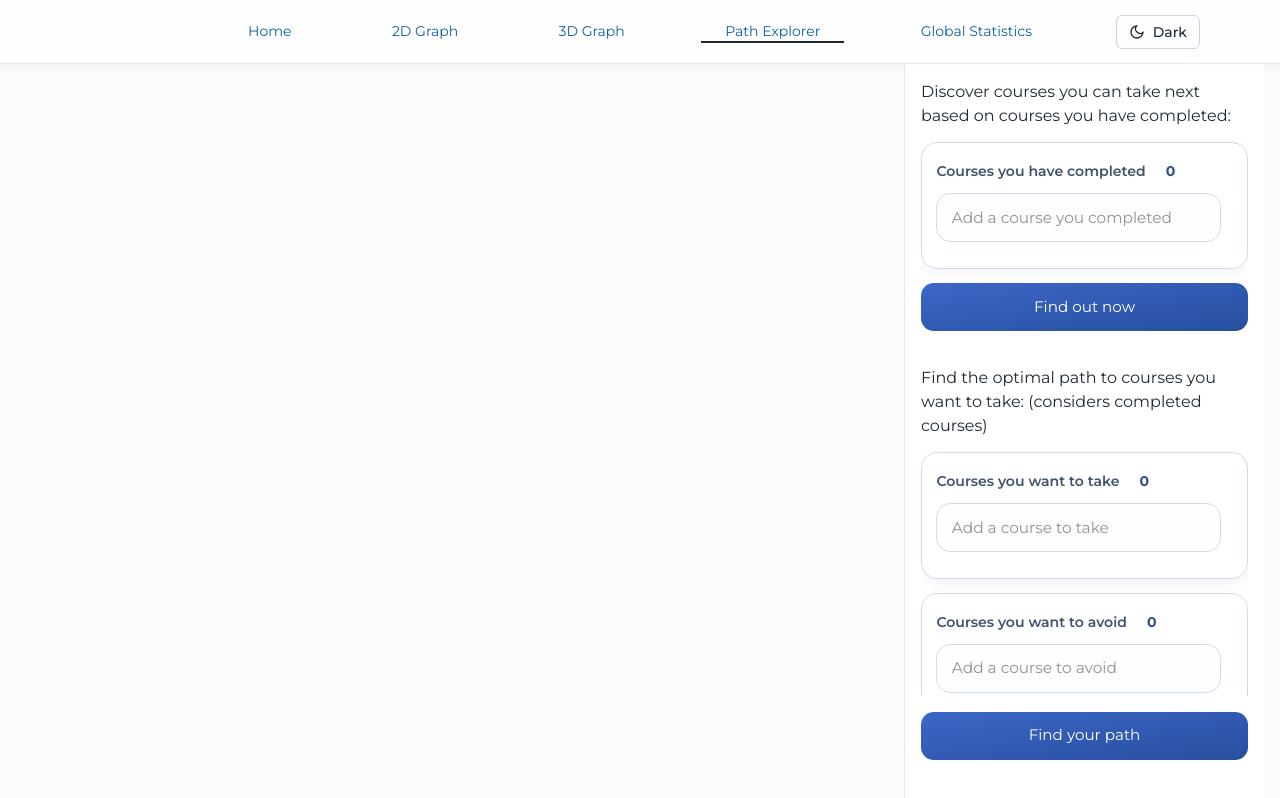
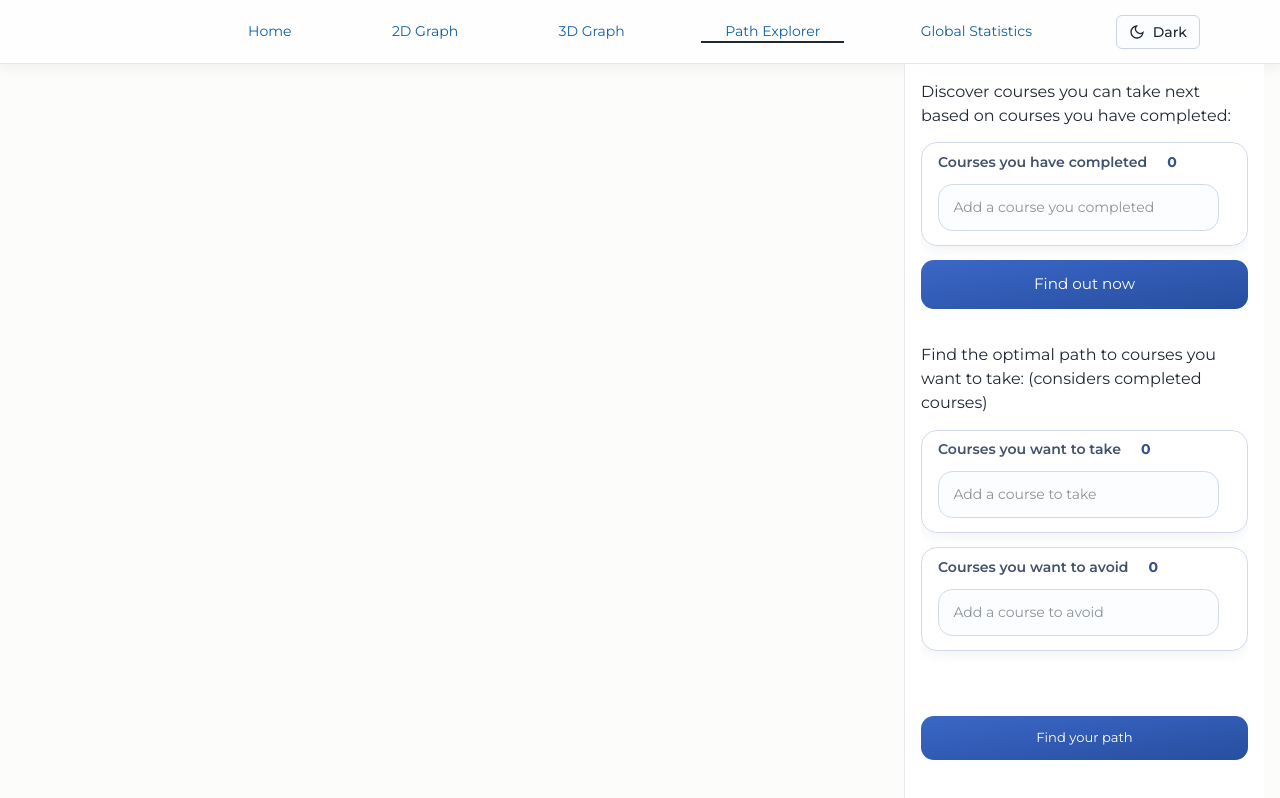
Before and after one commit to andrei-akopian/UofTExplorer, a React (Vite) app in the folder frontend/: page /path-explorer in a window 1280 px wide. Built offline with nearby package versions, Linux system fonts and the light colour scheme; a web font is replaced by a local one.

Commit message:
fix: make path explorer layout smaller

```diff
--- a/frontend/src/components/search/CourseSearchBar.tsx
+++ b/frontend/src/components/search/CourseSearchBar.tsx
@@ -50,7 +50,7 @@ export default function CourseSearchBar({
   }, [searchResults]);
 
   return (
-    <div className="border-border-card bg-card-bg shadow-card relative w-full shrink-0 rounded-2xl border px-[0.9rem] py-[0.85rem] pb-[0.95rem] text-sm">
+    <div className="border-border-card bg-card-bg shadow-card relative w-full shrink-0 rounded-2xl border px-4 py-1 text-sm">
       <label
         className="text-text-muted mb-[0.45rem] flex items-center gap-[0.55rem] text-[0.88rem] font-semibold"
         htmlFor="avoidedSearch"
@@ -62,7 +62,7 @@ export default function CourseSearchBar({
       </label>
       <input
         type="text"
-        className="border-border-card bg-input-bg focus:border-focus-border focus:ring-focus-ring box-border w-[96%] rounded-[0.9rem] border px-[0.9rem] py-[0.78rem] text-[0.96rem] focus:ring-2 focus:outline-none"
+        className="border-border-card bg-input-bg focus:border-focus-border focus:ring-focus-ring box-border w-[96%] rounded-[0.9rem] border px-[0.9rem] py-[0.78rem] text-sm focus:ring-2 focus:outline-none"
         placeholder={placeholder}
         autoComplete="off"
         value={query}
--- a/frontend/src/pages/PathExplorer.tsx
+++ b/frontend/src/pages/PathExplorer.tsx
@@ -154,12 +154,12 @@ export default function PathExplorer() {
 
         <div
           id="bottomSection"
-          className="mb-6 flex shrink-0 flex-col items-center gap-3"
+          className="mb-6 flex shrink-0 flex-col items-center gap-3 text-sm"
         >
           <button
             id="demoSendButton"
             type="button"
-            className="from-btn-gradient-from to-btn-gradient-to w-full cursor-pointer self-stretch rounded-[0.8rem] border-0 bg-linear-to-br px-4 py-[0.8rem] text-[0.95rem] text-white hover:brightness-105 disabled:cursor-wait disabled:opacity-70"
+            className="from-btn-gradient-from to-btn-gradient-to w-full cursor-pointer self-stretch rounded-[0.8rem] border-0 bg-linear-to-br px-4 py-[0.8rem] text-[0.82rem] text-white hover:brightness-105 disabled:cursor-wait disabled:opacity-70"
             onClick={handleRunPathFinder}
           >
             Find your path
@@ -171,18 +171,18 @@ export default function PathExplorer() {
           >
             <p
               id="fundamentalsInfo"
-              className="text-text-secondary m-0 mb-[0.6rem] text-[0.9rem] font-medium"
+              className="text-text-secondary m-0 mb-[0.6rem] text-[0.8rem] font-medium"
             ></p>
             <p
               id="progressStatus"
-              className="border-l-border-from bg-code-bg text-text-code m-0 rounded-[0.2rem] border-l-[3px] p-2 pl-[0.7rem] font-mono text-[0.85rem]"
+              className="border-l-border-from bg-code-bg text-text-code m-0 rounded-[0.2rem] border-l-[3px] p-2 pl-[0.7rem] font-mono text-[0.78rem]"
             >
               Starting...
             </p>
             <button
               id="cancelSolverButton"
               type="button"
-              className="bg-btn-error hover:bg-btn-error-hover disabled:bg-btn-error-disabled w-full cursor-pointer self-stretch rounded-sm border-0 px-4 py-2 text-[0.85rem] font-medium text-white transition-colors duration-200 disabled:cursor-not-allowed"
+              className="bg-btn-error hover:bg-btn-error-hover disabled:bg-btn-error-disabled w-full cursor-pointer self-stretch rounded-sm border-0 px-4 py-2 text-[0.78rem] font-medium text-white transition-colors duration-200 disabled:cursor-not-allowed"
             >
               Cancel
             </button>
@@ -192,8 +192,8 @@ export default function PathExplorer() {
             className="w-full self-stretch"
             style={{ display: "none" }}
           >
-            <div className="border-warning-border bg-warning-bg text-warning-text flex items-start gap-[0.6rem] rounded-[0.8rem] border px-[0.8rem] py-[0.65rem] text-[0.85rem] leading-[1.4]">
-              <span className="shrink-0 text-[1.1rem]">⚠️</span>
+            <div className="border-warning-border bg-warning-bg text-warning-text flex items-start gap-[0.6rem] rounded-[0.8rem] border px-[0.8rem] py-[0.65rem] text-[0.78rem] leading-[1.4]">
+              <span className="shrink-0 text-[1rem]">⚠️</span>
               <span id="warningText"></span>
             </div>
           </div>
```
